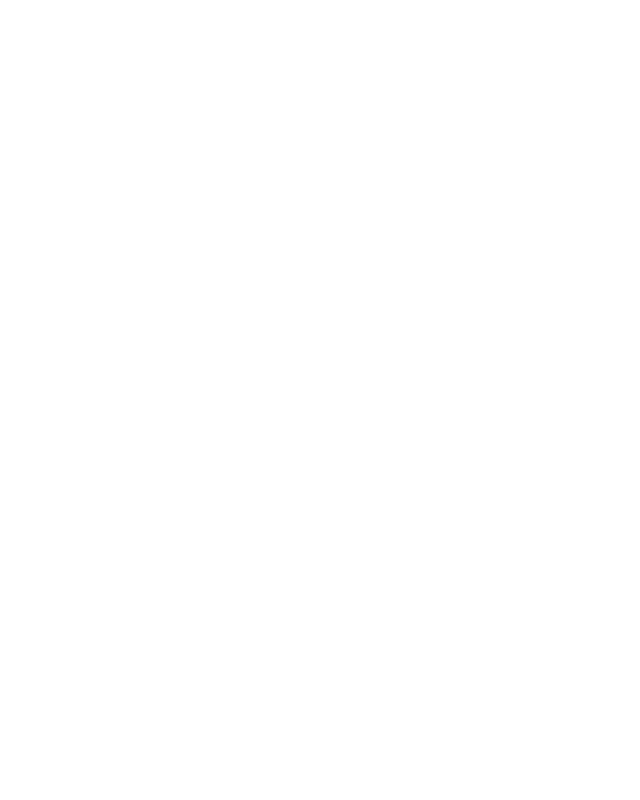
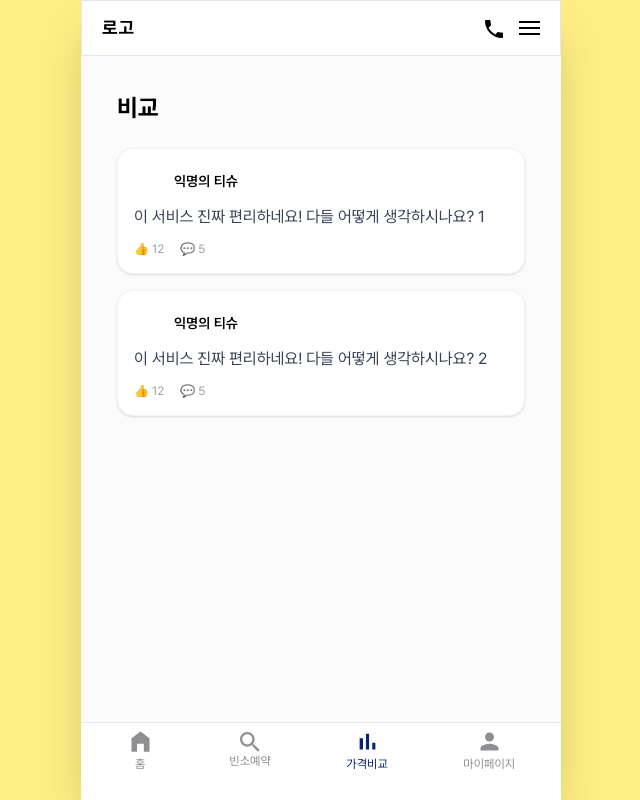
Before and after one commit to dokkk0dahee/Tishoo, a React (Vite) app: page /compare in a window 1280 px wide. Before the commit this address had no page. Shown: the whole page, without its empty margins (319-959 px from the left). Built offline with nearby package versions, Linux system fonts and the light colour scheme.

Commit message:
[REFACTOR] 경로 재설정

```diff
--- a/src/App.jsx
+++ b/src/App.jsx
@@ -1,9 +1,9 @@
 import { BrowserRouter, Routes, Route } from "react-router-dom";
 import Layout from "./components/layout-component";
-import Home from "./pages/home/Home";
-import Search from "./pages/reservation/Page1";
-import Community from "./pages/compare/Page2";
-import Profile from "./pages/mypage/Page3";
+import Home from "./pages/home/Index";
+import Reservation from "./pages/reservation/Index";
+import Compare from "./pages/compare/Index";
+import Mypage from "./pages/mypage/Index";
 import Onboarding from "./pages/home/Onboarding";
 import GuideDetail from "./pages/home/GuideDetail";
 
@@ -13,9 +13,9 @@
       <Routes>
         <Route element={<Layout />}>
           <Route path="/" element={<Home />} />
-          <Route path="/page1" element={<Search />} />
-          <Route path="/page2" element={<Community />} />
-          <Route path="/page3" element={<Profile />} />
+          <Route path="/reservation" element={<Reservation />} />
+          <Route path="/compare" element={<Compare />} />
+          <Route path="/mypage" element={<Mypage />} />
           <Route path="/onboarding" element={<Onboarding />} />
           <Route path="/guide/:id" element={<GuideDetail />} />
         </Route>
--- a/src/components/header-componentr.jsx
+++ b/src/components/header-componentr.jsx
@@ -10,7 +10,7 @@
     const navigate = useNavigate();
 
     // 메인 탭에 해당하는 경로들
-    const mainTabPaths = ["/", "/page1", "/page2", "/page3"];
+    const mainTabPaths = ["/", "/reservation", "/compare", "/mypage"];
 
     const isMainTab = mainTabPaths.includes(location.pathname); // 메인 탭인지 체크
     const [isOpen, setIsOpen] = useState(false); // 메뉴 열림 상태 자체 관리
--- a/src/components/navigation-component.jsx
+++ b/src/components/navigation-component.jsx
@@ -17,15 +17,15 @@
             <HomeIcon />
             <span className="text-[12px]">홈</span>
         </Link>
-        <Link to="/page1" className={`flex flex-col items-center ${getActiveClass("/page1")}`}>
+        <Link to="/reservation" className={`flex flex-col items-center ${getActiveClass("/reservation")}`}>
             <SearchIcon />
-            <span className="text-[12px]">빈소찾기</span>
+            <span className="text-[12px]">빈소예약</span>
         </Link>
-        <Link to="/page2" className={`flex flex-col items-center ${getActiveClass("/page2")}`}>
+        <Link to="/compare" className={`flex flex-col items-center ${getActiveClass("/compare")}`}>
             <PriceIcon size={27} />
             <span className="text-[12px]">가격비교</span>
         </Link>
-        <Link to="/page3" className={`flex flex-col items-center ${getActiveClass("/page3")}`}>
+        <Link to="/mypage" className={`flex flex-col items-center ${getActiveClass("/mypage")}`}>
             <MypageIcon size={27} />
             <span className="text-[12px]">마이페이지</span>
         </Link>
--- a/src/pages/compare/Page2.jsx
+++ b/src/pages/compare/Index.jsx
@@ -1,7 +1,7 @@
-const Community = () => {
+const Compare = () => {
     return (
         <div className="p-5">
-        <h1 className="text-2xl font-bold mb-6">커뮤니티</h1>
+        <h1 className="text-2xl font-bold mb-6">비교</h1>
         <div className="space-y-4">
             {[1, 2].map((i) => (
             <div key={i} className="p-4 bg-white border border-gray-100 rounded-2xl shadow-sm">
@@ -21,4 +21,4 @@
     );
 };
 
-export default Community;
+export default Compare;
--- a/src/pages/mypage/Page3.jsx
+++ b/src/pages/mypage/Index.jsx
@@ -1,4 +1,4 @@
-const Profile = () => {
+const Mypage = () => {
     return (
         <div className="p-5 flex flex-col items-center">
         <div className="w-24 h-24 bg-gray-200 rounded-full mt-10 mb-4 flex items-center justify-center text-3xl">
@@ -18,4 +18,4 @@
     );
 };
 
-export default Profile;
+export default Mypage;
--- a/src/pages/reservation/Page1.jsx
+++ b/src/pages/reservation/Index.jsx
@@ -1,4 +1,4 @@
-const Search = () => {
+const Reservation = () => {
     return (
         <div className="p-5">
         <h1 className="text-2xl font-bold mb-6">정보 검색</h1>
@@ -25,4 +25,4 @@
     );
 };
 
-export default Search;
+export default Reservation;
```
Also changed, not shown: src/pages/home/Index.jsx (renamed from src/pages/home/Home.jsx).
